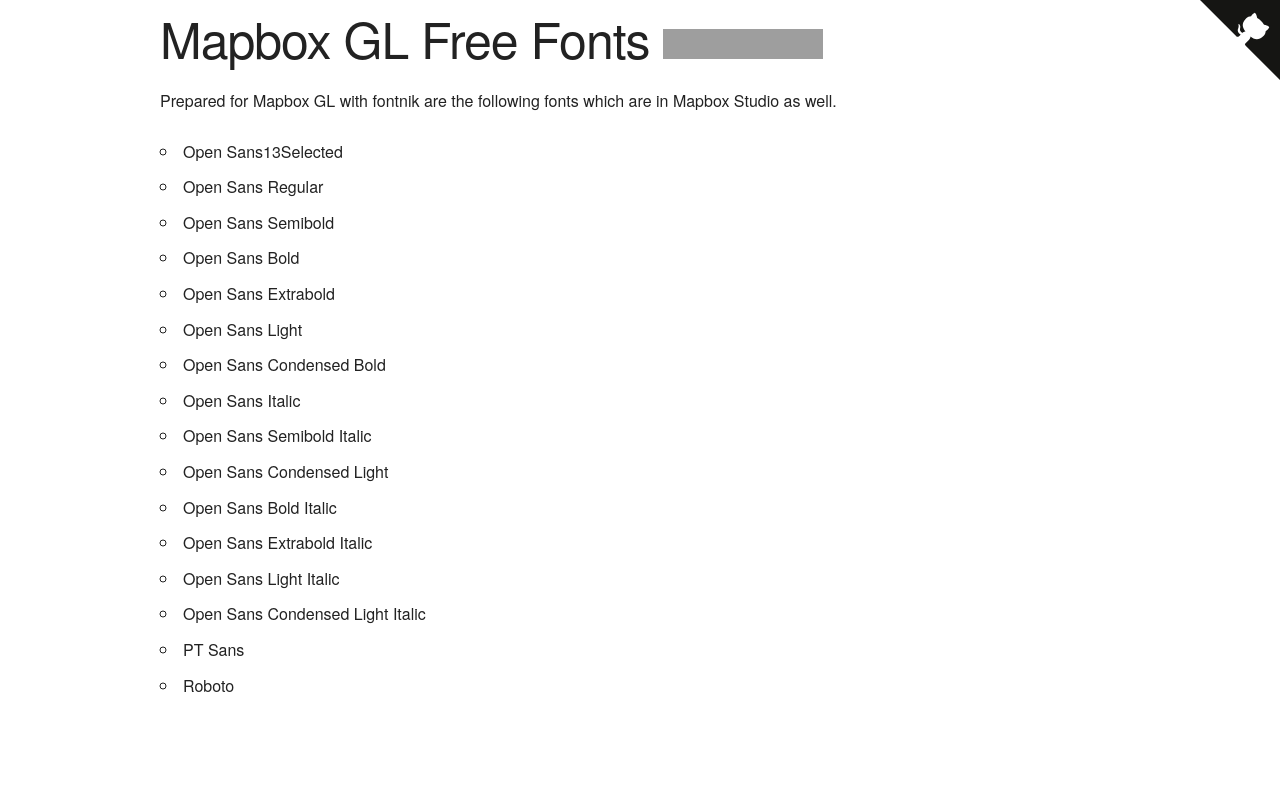
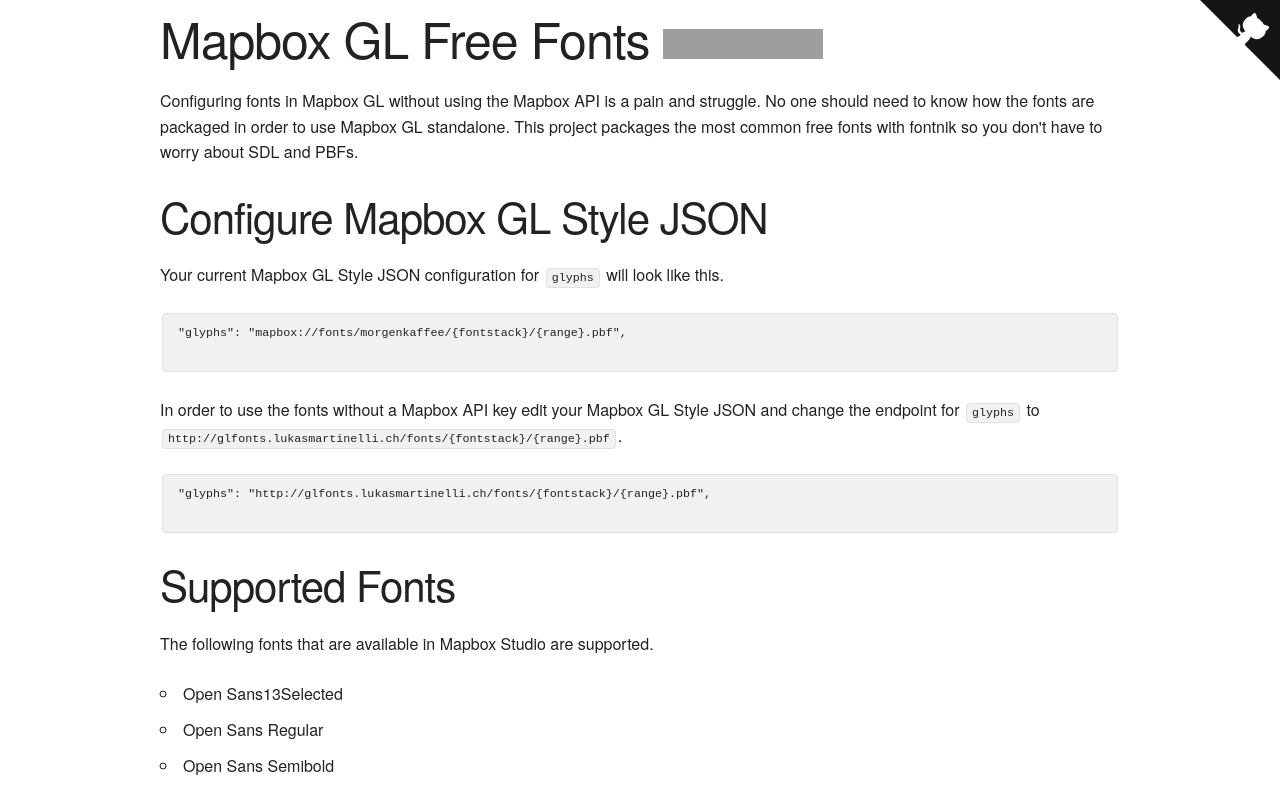
Before and after one commit to lukasmartinelli-alt/glfonts, a plain HTML site: page index.html in a window 1280 px wide. Shown: the top 785 px of the page. Drawn offline with nearby package versions, Linux system fonts and the light colour scheme; grey boxes are pictures that could not be loaded.

Commit message:
Update page with config info

```diff
--- a/index.html
+++ b/index.html
@@ -47,10 +47,25 @@
         <iframe src="https://ghbtns.com/github-btn.html?user=lukasmartinelli&repo=mapbox-gl-free-fonts&type=star&count=true&size=large" frameborder="0" scrolling="0" width="160px" height="30px"></iframe>
       </h1>
       <p>
-        Prepared for Mapbox GL with fontnik are the
-        following fonts which are in Mapbox Studio
-        as well.
+        Configuring fonts in Mapbox GL without using the Mapbox API is a pain and struggle.
+        No one should need to know how the fonts are packaged in order to use Mapbox GL standalone.
+        This project packages the most common free fonts with fontnik so you don't have to worry about SDL and PBFs.
       </p>
+
+      <h2>Configure Mapbox GL Style JSON</h2>
+      <p>
+        Your current Mapbox GL Style JSON configuration for <code>glyphs</code> will look like this.
+      </p>
+      <pre><code>"glyphs": "mapbox://fonts/morgenkaffee/{fontstack}/{range}.pbf",
+      </code></pre>
+      <p>
+        In order to use the fonts without a Mapbox API key edit your Mapbox GL Style JSON
+        and change the endpoint for <code>glyphs</code> to <code>http://glfonts.lukasmartinelli.ch/fonts/{fontstack}/{range}.pbf</code>.
+      </p>
+      <pre><code>"glyphs": "http://glfonts.lukasmartinelli.ch/fonts/{fontstack}/{range}.pbf",
+      </code></pre>
+      <h2>Supported Fonts</h2>
+      <p>The following fonts that are available in Mapbox Studio are supported.</p>
       <ul>
         <li>Open Sans13Selected</li>
         <li>Open Sans Regular</li>
```
